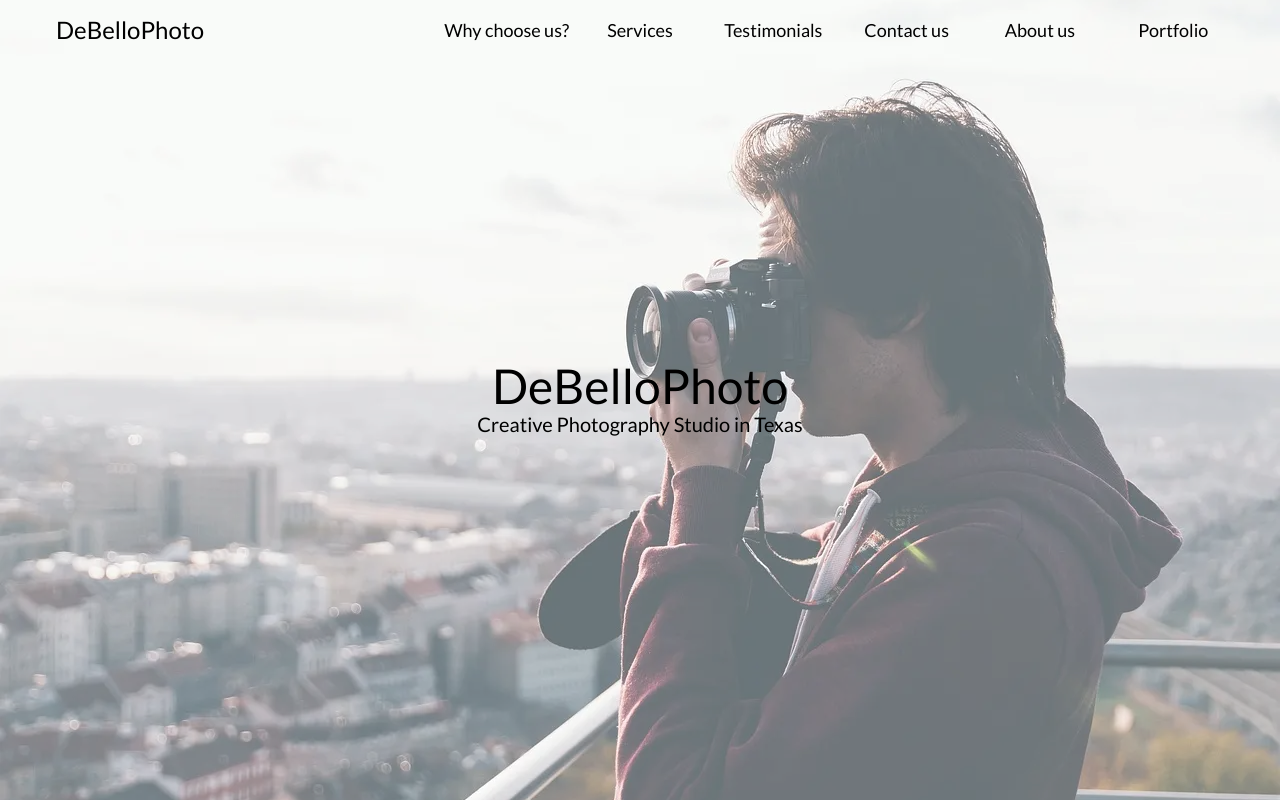
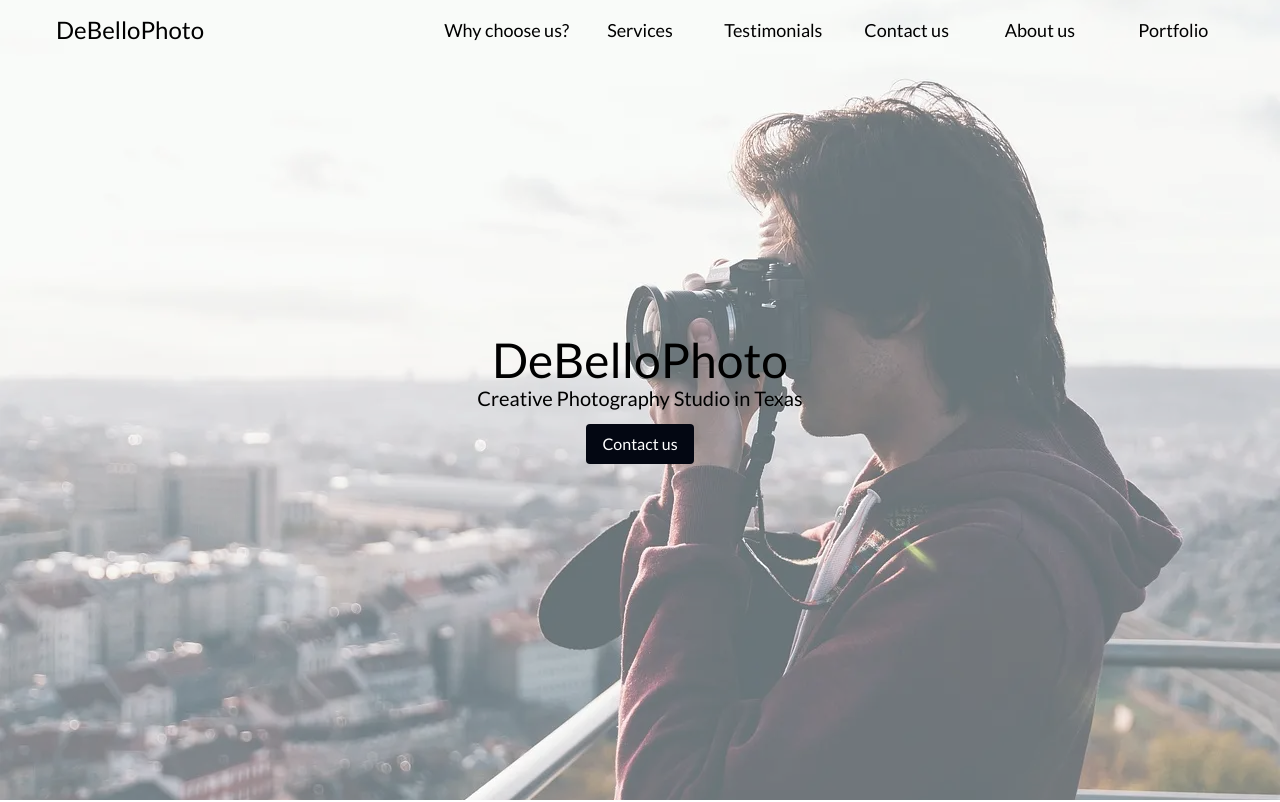
Before and after one commit to Drawilet/debellophoto-react-landing-page, a React (Create React App) app: page / in a window 1280 px wide. Shown: the top 802 px of the page. Built offline with nearby package versions, Linux system fonts and the light colour scheme.

Commit message:
CTA added

```diff
--- a/src/App.tsx
+++ b/src/App.tsx
@@ -10,11 +10,13 @@ function App() {
     <>
       <Header />
       <div className="relative w-full h-screen">
-        <div className="absolute top-1/2 left-1/2 -translate-x-1/2 -translate-y-1/2 w-full z-10">
-          <span className="text-5xl text-center block">DeBelloPhoto</span>
-          <h1 className="text-xl text-center">
-            Creative Photography Studio in Texas
-          </h1>
+        <div className="absolute h-full w-full z-10 flex flex-col items-center justify-center">
+          <span className="text-5xl">DeBelloPhoto</span>
+          <h1 className="text-xl">Creative Photography Studio in Texas</h1>
+
+          <a href="#contact-us" className="bg-gray-950 hover:bg-black text-white px-4 py-2 rounded mt-3">
+            Contact us
+          </a>
         </div>
 
         <img
```
